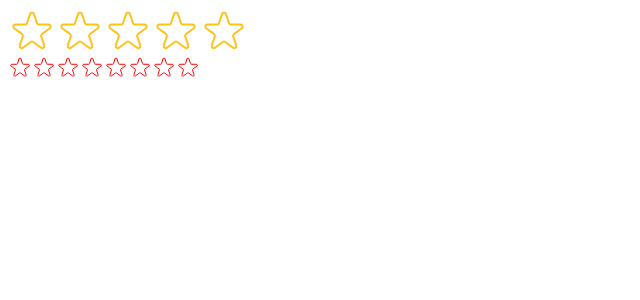
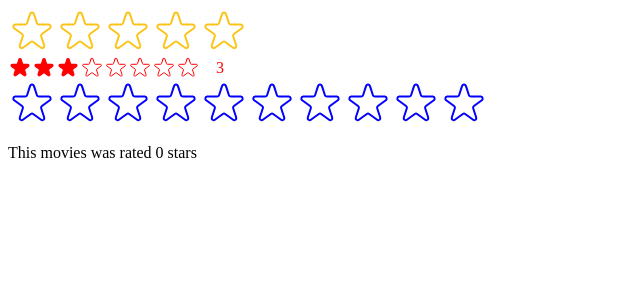
Before and after one commit to Eka1984/usepopcorn, a React (Create React App) app: page / in a window 1280 px wide. Shown: the top 300 px of the page, without its empty margins (0-640 px from the left). Built offline with nearby package versions, Linux system fonts and the light colour scheme.

Commit message:
use state from StarRating component in another component

```diff
--- a/src/StarRating.js
+++ b/src/StarRating.js
@@ -15,12 +15,15 @@
   color = "#FCC419",
   size = 48,
   messages = [],
+  defaultRating = 0,
+  onSetRating,
 }) {
-  const [rating, setRating] = useState(0);
+  const [rating, setRating] = useState(defaultRating);
   const [tempRating, setTempRating] = useState(0);
 
   function handleRating(rating) {
     setRating(rating);
+    onSetRating(rating);
   }
 
   const textStyle = {
--- a/src/index.js
+++ b/src/index.js
@@ -1,9 +1,20 @@
-import React from "react";
+import React, { useState } from "react";
 import ReactDOM from "react-dom/client";
 // import "./index.css";
 // import App from "./App";
 
 import StarRating from "./StarRating";
+
+function Test() {
+  const [movieRating, setMovieRating] = useState(0);
+
+  return (
+    <div>
+      <StarRating color="blue" maxRating={10} onSetRating={setMovieRating} />
+      <p>This movies was rated {movieRating} stars</p>
+    </div>
+  );
+}
 
 const root = ReactDOM.createRoot(document.getElementById("root"));
 root.render(
@@ -13,6 +24,7 @@
       maxRating={5}
       messages={["Terrible", "Bad", "Okay", "Good", "Amazing"]}
     />
-    <StarRating maxRating={8} size={24} color="red" />
+    <StarRating maxRating={8} size={24} color="red" defaultRating={3} />
+    <Test />
   </React.StrictMode>
 );
```
